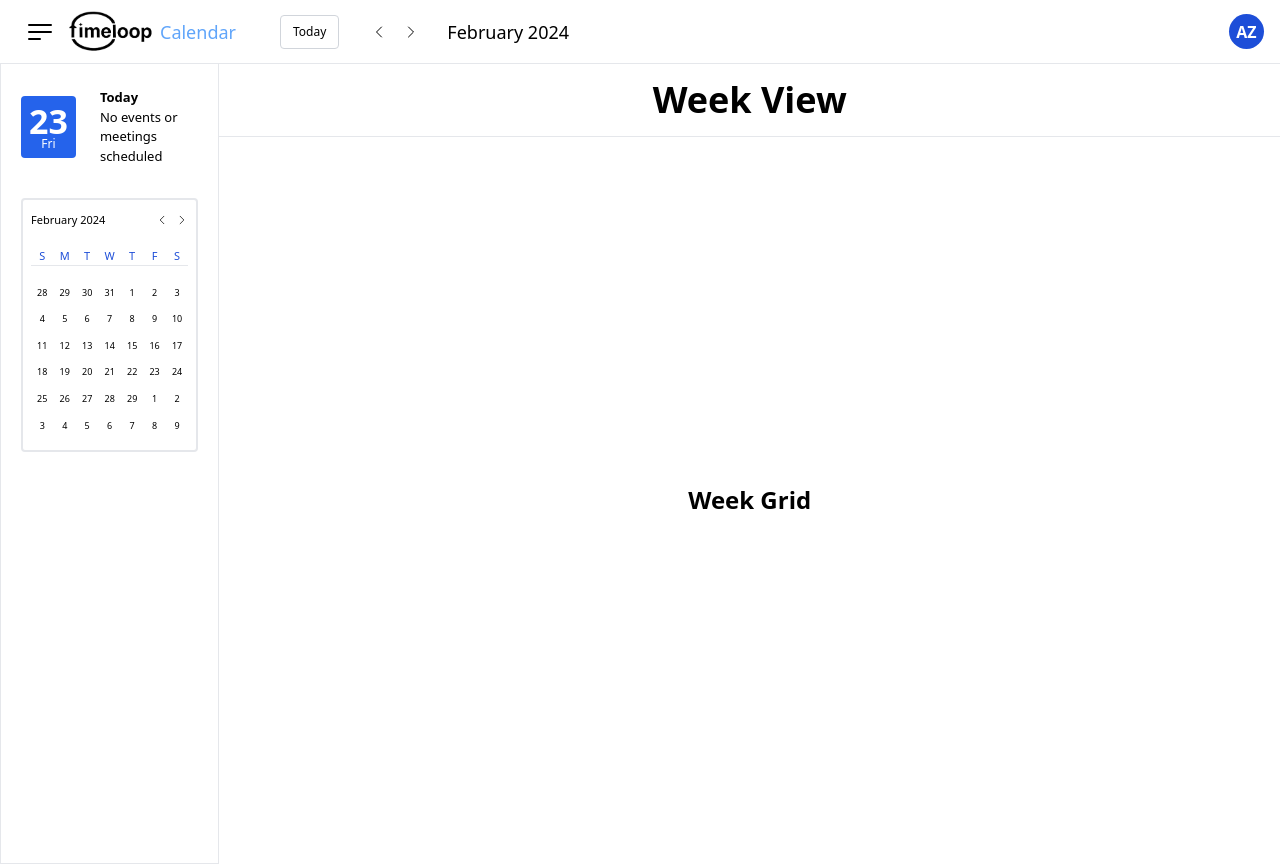
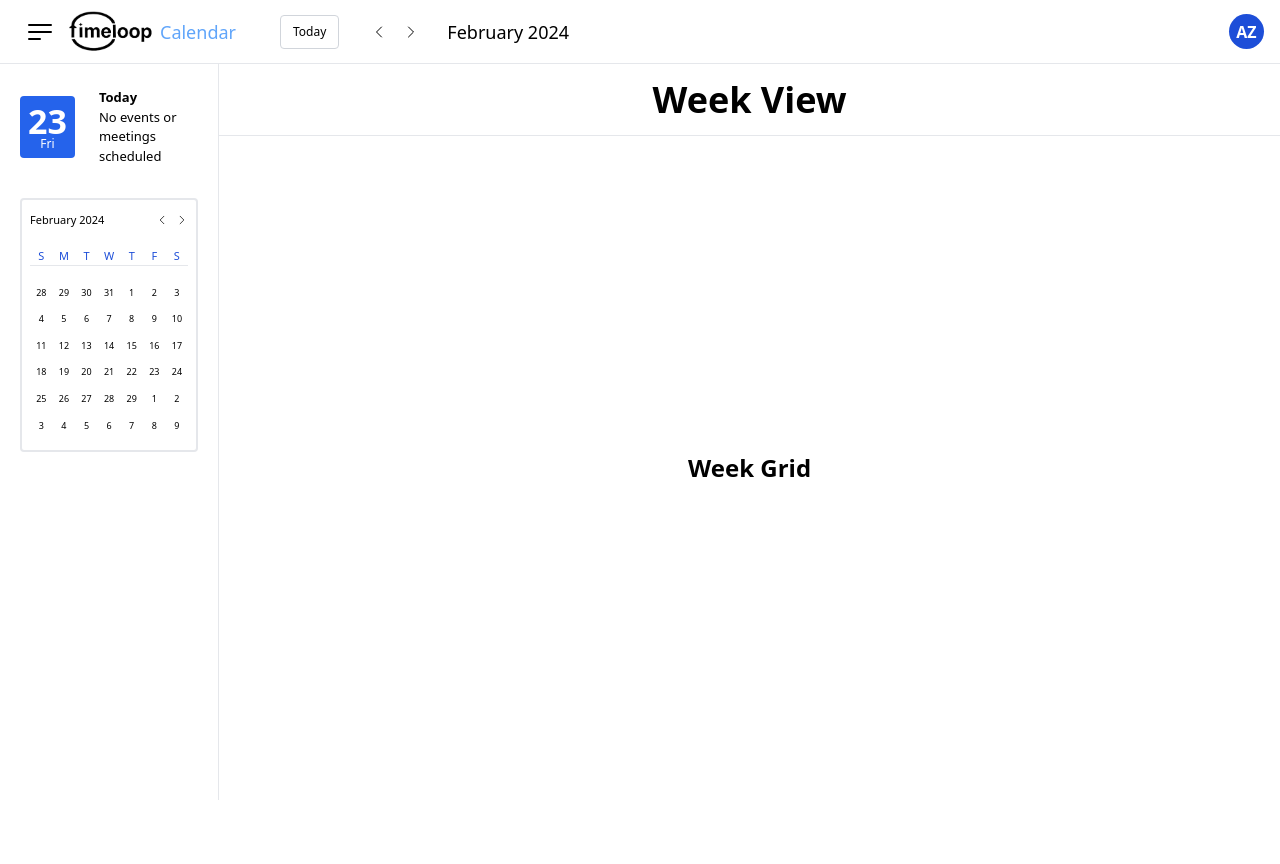
Before and after one commit to jpxoi/timeloop-frontend, a React (Vite) app: page / in a window 1280 px wide. After the commit the page ends 800 px from the top, so only its background shows below. Built offline with nearby package versions, Linux system fonts and the light colour scheme.

Commit message:
Update sidebar styling

```diff
--- a/src/Components/Organisms/Sidebar.jsx
+++ b/src/Components/Organisms/Sidebar.jsx
@@ -21,7 +21,7 @@ export default function Sidebar({ currentMonth, setCurrentMonth }) {
   };
 
   return (
-    <nav id="app-sidebar" className="h-screen flex flex-col w-1/5 border border-t-0 pt-6 px-5 py-10 relative">
+    <nav id="app-sidebar" className="h-auto flex flex-col w-1/5 border-r pt-6 px-5 py-10 relative">
       <div className="flex  items-center justify-between mb-4 space-x-6">
         <div>
           <DisplayDayWeek params="bg-blue-600 rounded p-2" />
```
